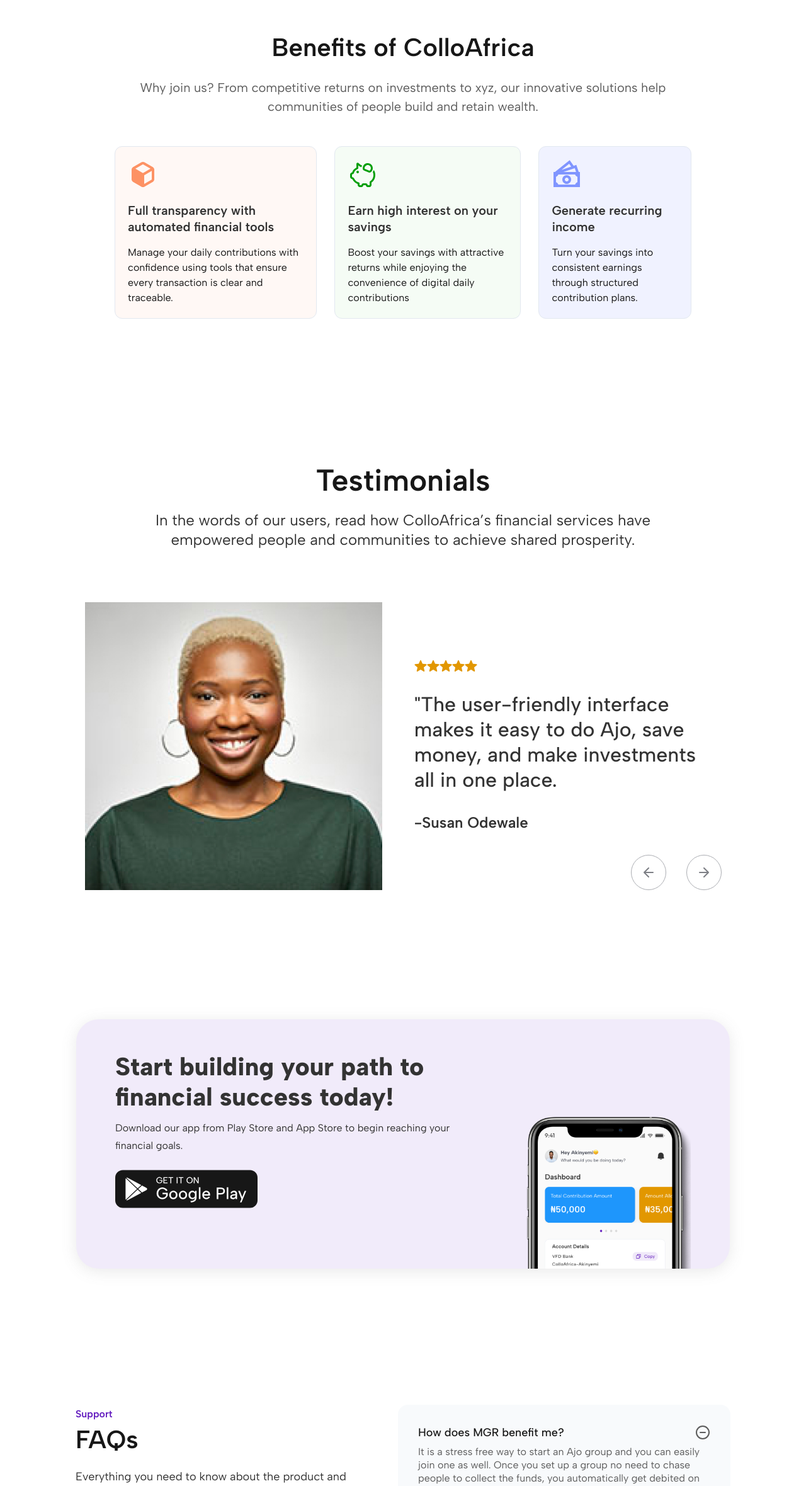
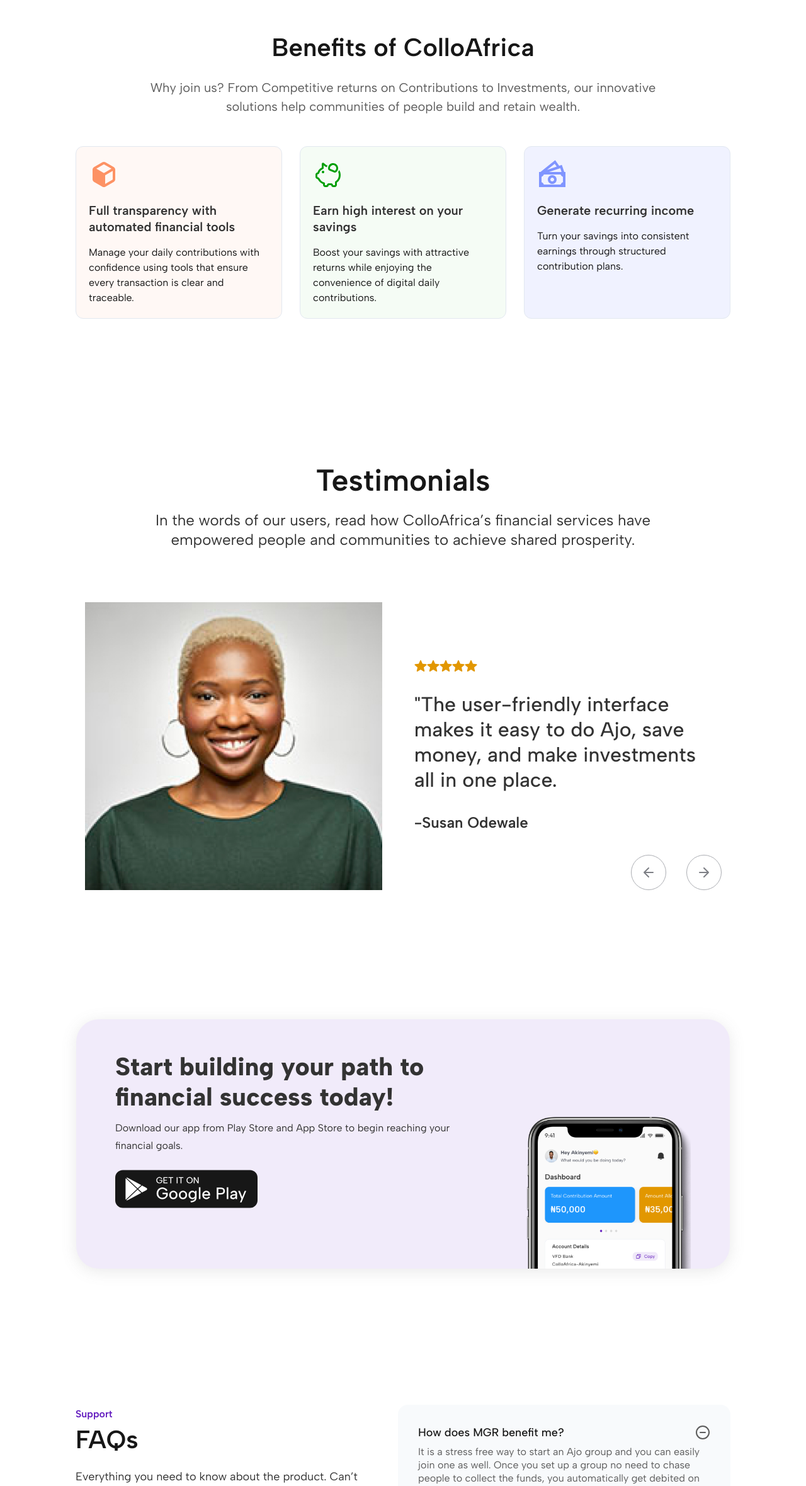
Before and after one commit to hedge-and-alpha/website_v2, a Nuxt app: page / in a window 1280 px wide. Shown: the part 2931-5290 px from the top of the page at 63% size. Built offline with nearby package versions, Linux system fonts and the light colour scheme.

Commit message:
content update

```diff
--- a/pages/features/mgr/index.vue
+++ b/pages/features/mgr/index.vue
@@ -278,9 +278,9 @@
             FAQs
           </p>
           <p class="text-[#333] sm:text-lg leading-[21px] sm:leading-7">
-            Everything you need to know about the product and billing. Can't
-            find the answer you're looking for? Please
-            <span class="font-semibold">chat to our team.</span>
+            Everything you need to know about the product. Can’t find the answer
+            you’re looking for? Please
+            <span class="font-semibold">chat with our team.</span>
           </p>
         </div>
         <ul class="w-full">
@@ -367,7 +367,8 @@
   box-shadow: 0px 4px 24px 0px rgba(107, 107, 107, 0.15);
 }
 .security {
-  box-shadow: 0px 20px 24px -4px rgba(16, 24, 40, 0.08),
+  box-shadow:
+    0px 20px 24px -4px rgba(16, 24, 40, 0.08),
     0px 8px 8px -4px rgba(16, 24, 40, 0.03);
 }
 
--- a/pages/index.vue
+++ b/pages/index.vue
@@ -295,7 +295,7 @@
         </div>
       </div>
     </section>
-    <section class="bg-white sm:py-[136px] px-5 sm:px-[182px] pb-28">
+    <section class="bg-white sm:py-[136px] px-5 sm:px-[120px] pb-28">
       <div class="text-center">
         <p
           class="mb-6 text-collo-heading text-2xl sm:text-[40px] font-semibold leading-[normal] sm:leading-[50px]"
@@ -305,8 +305,8 @@
         <p
           class="mb-6 sm:mb-12 text-collo-text sm:text-xl leading-[21px] sm:leading-[30px] max-w-[868px] mx-auto"
         >
-          Why join us? From competitive returns on investments to xyz, our
-          innovative solutions help communities of people build and retain
+          Why join us? From Competitive returns on Contributions to Investments,
+          our innovative solutions help communities of people build and retain
           wealth.
         </p>
       </div>
@@ -314,7 +314,7 @@
         class="max-w-[1076px] mx-auto flex flex-col sm:flex-row gap-5 sm:gap-7"
       >
         <div
-          class="p-5 rounded-xl border border-[#E2E8F0] bg-[rgba(255,241,235,0.50)]"
+          class="flex-1 p-5 rounded-xl border border-[#E2E8F0] bg-[rgba(255,241,235,0.50)]"
         >
           <div class="mb-5 w-8 sm:w-12">
             <svg
@@ -343,7 +343,7 @@
           </p>
         </div>
         <div
-          class="p-5 rounded-xl border border-[#E2E8F0] bg-[rgba(238,251,238,0.60)]"
+          class="flex-1 p-5 rounded-xl border border-[#E2E8F0] bg-[rgba(238,251,238,0.60)]"
         >
           <div class="mb-5 w-8 sm:w-12">
             <svg
@@ -366,11 +366,11 @@
           </p>
           <p class="text-collo-heading leading-6">
             Boost your savings with attractive returns while enjoying the
-            convenience of digital daily contributions
+            convenience of digital daily contributions.
           </p>
         </div>
         <div
-          class="p-5 rounded-xl border border-[#E2E8F0] bg-[rgba(225,230,255,0.50)]"
+          class="flex-1 p-5 rounded-xl border border-[#E2E8F0] bg-[rgba(225,230,255,0.50)]"
         >
           <div class="mb-5 w-8 sm:w-12">
             <svg
@@ -521,9 +521,9 @@
             FAQs
           </p>
           <p class="text-[#333] sm:text-lg leading-[21px] sm:leading-7">
-            Everything you need to know about the product and billing. Can't
-            find the answer you're looking for? Please
-            <span class="font-semibold">chat to our team.</span>
+            Everything you need to know about the product. Can’t find the answer
+            you’re looking for? Please
+            <span class="font-semibold">chat with our team.</span>
           </p>
         </div>
         <ul class="w-full">
@@ -601,7 +601,8 @@
 }
 
 .mgr-flag {
-  box-shadow: 121px 84px 41px 0px rgba(196, 196, 196, 0),
+  box-shadow:
+    121px 84px 41px 0px rgba(196, 196, 196, 0),
     78px 54px 38px 0px rgba(196, 196, 196, 0.01),
     44px 30px 32px 0px rgba(196, 196, 196, 0.05),
     19px 13px 24px 0px rgba(196, 196, 196, 0.09),
```
